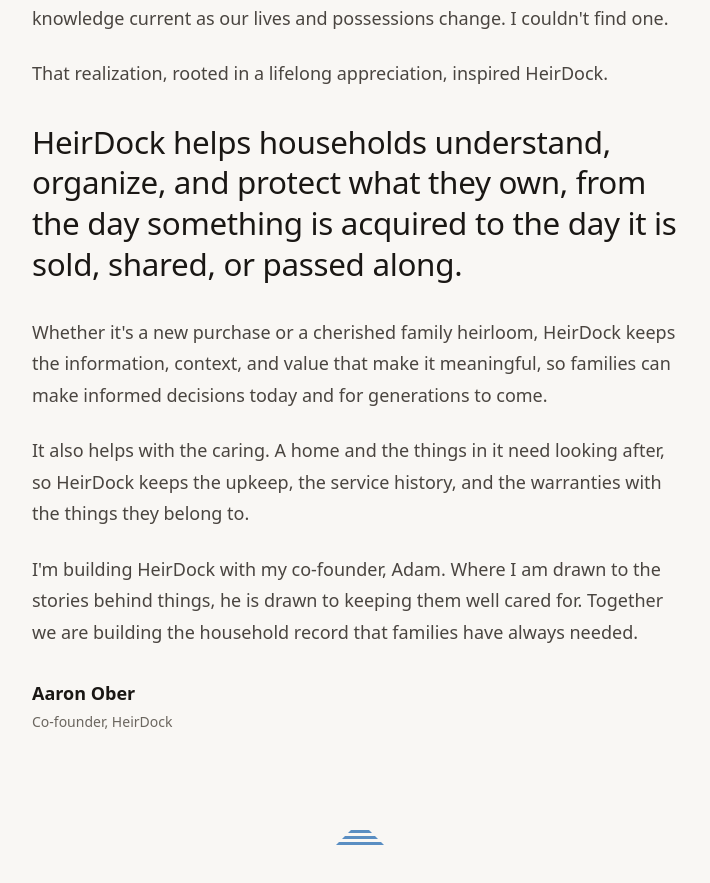
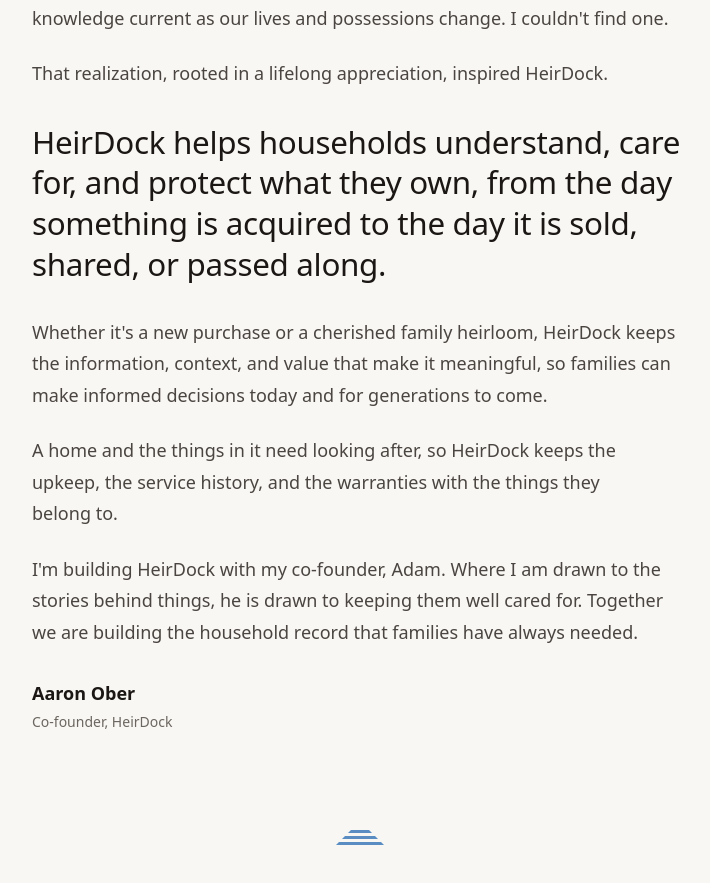
Before and after one commit to HeirDock/heirdock-website, a React (Vite) app in the folder apps/web/: page /company/about in a window 1280 px wide. Shown: the part 1760-2643 px from the top of the page, without its empty margins (280-990 px from the left). Built offline with nearby package versions, Linux system fonts and the light colour scheme.

Commit message:
About: understand, care for, and protect

```diff
--- a/apps/web/src/pages/company/About.tsx
+++ b/apps/web/src/pages/company/About.tsx
@@ -65,7 +65,7 @@ export default function About() {
           </p>
           <p>That realization, rooted in a lifelong appreciation, inspired HeirDock.</p>
           <p className="about-letter__pull">
-            HeirDock helps households understand, organize, and protect what they own, from the
+            HeirDock helps households understand, care for, and protect what they own, from the
             day something is acquired to the day it is sold, shared, or passed along.
           </p>
           <p>
@@ -74,7 +74,7 @@ export default function About() {
             informed decisions today and for generations to come.
           </p>
           <p>
-            It also helps with the caring. A home and the things in it need looking after, so
+            A home and the things in it need looking after, so
             HeirDock keeps the upkeep, the service history, and the warranties with the things
             they belong to.
           </p>
```
